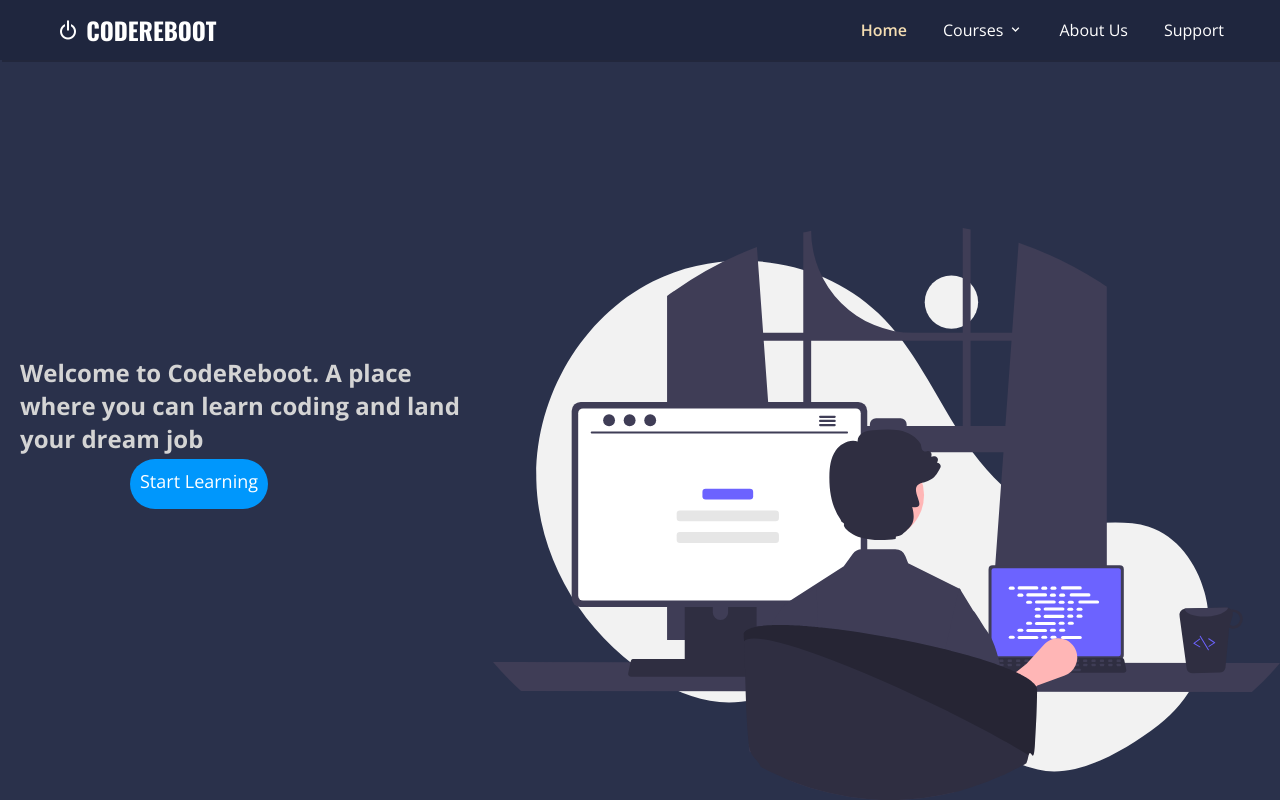
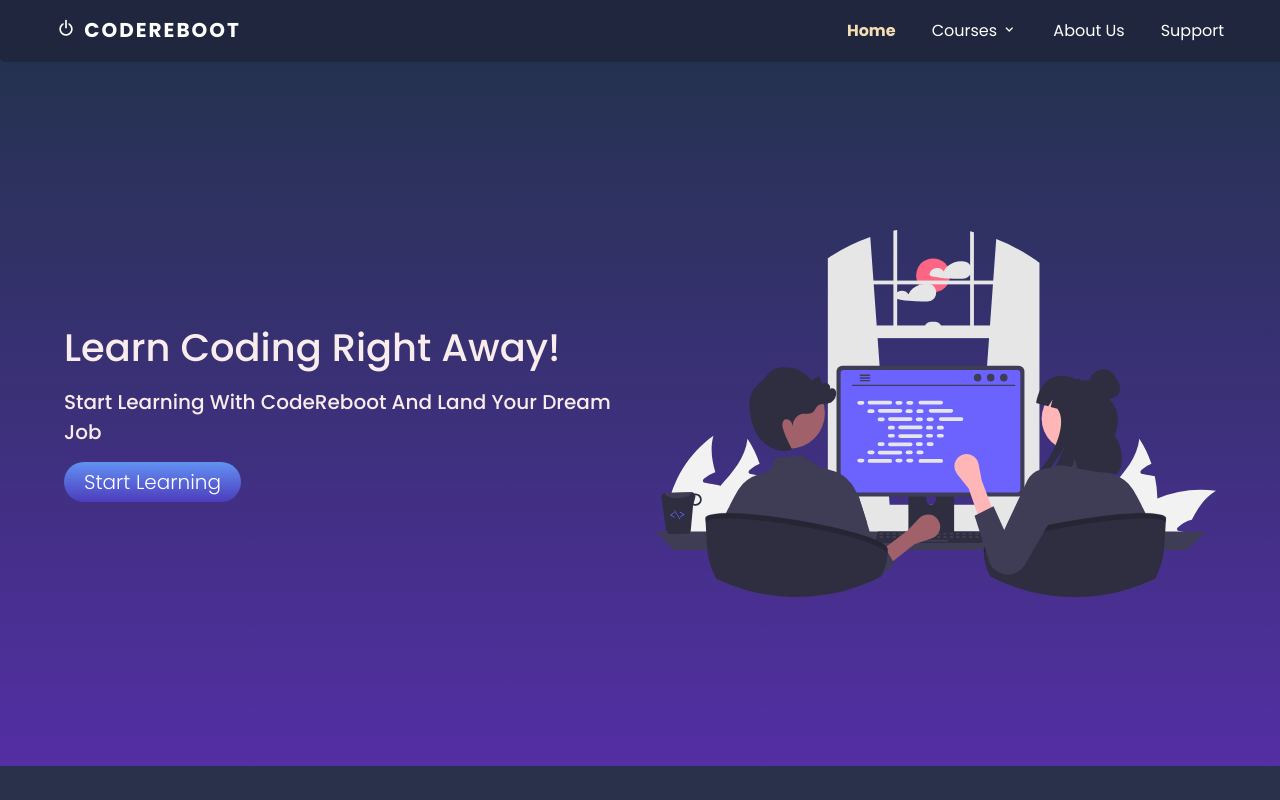
Before and after one commit to CodeRebootTeam/CodeReboot, a PHP site: page / in a window 1280 px wide. Run offline with PHP 8.4, Linux system fonts and the light colour scheme.

Commit message:
hero-section updated

```diff
--- a/Website/Assets/Css/style.css
+++ b/Website/Assets/Css/style.css
@@ -1,9 +1,11 @@
 @import url('https://fonts.googleapis.com/css2?family=Open+Sans:wght@400;500;600;700&family=Oswald:wght@400;500;600;700&display=swap');
+@import url('https://fonts.googleapis.com/css2?family=Poppins:wght@300;400;500;700;800&display=swap');
 
 
 :root {
 	--open-sans: 'Open Sans', sans-serif;
 	--oswald: 'Oswald', sans-serif;
+	--poppins: 'Poppins', sans-serif;
 
 	--blue: #0097FC;
 	--light-blue: #7AC1FE;
@@ -14,7 +16,7 @@
 	margin: 0;
 	padding: 0;
 	box-sizing: border-box;
-	font-family: var(--open-sans);
+	font-family: var(--poppins);
 }
 body {
 	background: #2a314b;
@@ -48,6 +50,7 @@ nav .toggle-navbar {
 	z-index: 200;
 	transition: all .3s ease;
 	display: none;
+	color: white;
 }
 nav > .container {
 	display: flex;
@@ -55,9 +58,10 @@ nav > .container {
 }
 nav .brand {
 	margin-right: auto;
-	font-size: 24px;
+	font-size: 20px;
+	letter-spacing: 2px;
 	font-weight: 700;
-	font-family: var(--oswald);
+	font-family: var(--poppins);
 	color: #fff;
 	text-transform: uppercase;
 }
@@ -80,7 +84,7 @@ nav .nav-menu .active{
     font-weight: 600;
 }
 nav .nav-menu > li:hover > a {
-	color: var(--blue);
+	color: var(--light-blue);
 }
 nav .nav-menu > li > a .bx {
 	transition: all .3s ease;
@@ -128,7 +132,7 @@ nav .nav-menu > li .dropdown-menu .left-section p {
 }
 nav .nav-menu > li .dropdown-menu .left-section .btn-see-all {
 	padding: 12px 28px;
-	background: var(--blue);
+	background: var(--light-blue);
 	border-radius: 8px;
 	color: #fff;
 	transition: all .3s ease;
@@ -192,50 +196,59 @@ nav .nav-menu > li .dropdown-menu .right-section .dropdown-links li a:hover h5 {
 nav .nav-menu > li .dropdown-menu .right-section .dropdown-links li a:hover p {
 	color: #000;
 }
-.hero-section{
-	display: flex;
-
-	position: absolute;
-	z-index: -9999;
-	right: 0;
-	bottom: 0;
+.hero-div{
+	background: linear-gradient(180deg, #24324f 0%, rgb(114, 44, 219) 164.26%);
 }
-.hero-section h1{
-	justify-content: left;
-	align-items: left;
-	align-self: left;
-	padding-left:  20px;
-	padding-top: 10%;
-	color: rgb(212, 212, 212);
+.hero{
+	gap: 2em;
+	flex-wrap: wrap-reverse;
+	align-items: center;
+	min-height: calc(100vh - 93.6px);
 }
-.hero-section image{
+.hero>*{
+	flex: 1 1 25em;
 }
-
-.hero-section .hero-btn{
-	position: absolute;
-	top: 40%;
-	left: 10%;
-	display: inline-block;
-	outline: 0;
-	border: none;
-	cursor: pointer;
-	padding: 10px 10px;
+.hero h1{
+	color: #f9ecec;
+	font-weight: 500;
+	font-size: clamp(20px, 3vw, 50px);
+	line-height: 1;
+	font-family: (--poppins);
+}
+.hero p{
+	color: #f9ecec;
+	font-weight: 500;
+	font-size: 20px;
+	padding: 1em 0;
+	font-family: (--poppins);
+}
+.hero a{
+	font-weight: 100;
+	font-size: 20px;
+	padding: 0.3em 1em;
+	background: linear-gradient(180deg, #6292f3 0%, rgba(63,0,156,0.90) 164.26%);
 	border-radius: 50px;
-	margin: 2px;
-	height: 50px;
-	font-size: 18px;
-	background-color: var(--blue);
-	color: #fff;
-	justify-content: center;
-	align-items: center;
+	color: white;
 
 }
-.hero-section .hero-btn:hover{
-background-color: var(--dark-blue);
+.hero a:hover{
+	background: linear-gradient(90deg,#6292f3 0%, rgba(63,0,156,0.90) 164.26%) ;
+
+}
+.hero img{
+	max-width: 100%;
+	object-fit: cover;
+}
+.row{
+	display: flex;
+}
+.herocontainer{
+	max-width: 90%;
+	margin: 0 auto;
 }
 
 
-
+/* MEDIA QUERIES */
 
 @media screen and (max-width: 576px) {
 	nav .nav-menu {
@@ -244,7 +257,7 @@ background-color: var(--dark-blue);
 		left: 100%;
 		width: 100%;
 		height: 100%;
-		background: #fff;
+		background: #2a314b;
 		z-index: 100;
 		flex-direction: column;
 		align-items: flex-start;
--- a/Website/Assets/Pages/courses.html
+++ b/Website/Assets/Pages/courses.html
@@ -41,7 +41,7 @@
                     <a href="../../index.html">Home</a>
                 </li>
                 <li>
-                    <a href="../Pages/courses.html" class="active">Courses <i class='bx bx-chevron-down' ></i></a>
+                    <a href="#" class="active">Courses <i class='bx bx-chevron-down' ></i></a>
                     <div class="dropdown-menu">
                         <div class="container">
                             <div class="left-section">
--- a/Website/index.html
+++ b/Website/index.html
@@ -31,7 +31,8 @@
     <link rel="icon" type="image/x-icon" href="Assets/Images/favicons/favicon-32x32.png">
 	<title>CodeReboot | Home</title>
 </head>
-<body><nav>
+<body onload="typeWriter()">
+    <nav>
     <div class="container">
         <a href="#" class="brand"><i class='bx bx-power-off'></i> CodeReboot </a>
         <ul class="nav-menu">
@@ -39,7 +40,7 @@
                 <a href="./index.html" class="active">Home</a>
             </li>
             <li>
-                <a href="./Assets/Pages/courses.html">Courses <i class='bx bx-chevron-down' ></i></a>
+                <a href="#">Courses <i class='bx bx-chevron-down' ></i></a>
                 <div class="dropdown-menu">
                     <div class="container">
                         <div class="left-section">
@@ -121,11 +122,18 @@
     </div>
 </nav>
 
-<section class="hero-section">
-    <h1>Welcome to CodeReboot. A place where you can learn coding and land your dream job</h1>
-    <a href="#" class="hero-btn">Start Learning</a>
-    <img src="./Assets/Images/undraw_programming_re_kg9v.svg" alt="">
-</section>
+<div class="hero-div">
+    <section class="hero row herocontainer">
+    <div>
+        <h1>Learn Coding Right Away!</h1>
+        <p>Start Learning With CodeReboot And Land Your Dream Job</p>
+        <a href="#" class="hero-btn">Start Learning</a>
+    </div>
+    <div class="row">
+        <img src="./Assets/Images/undraw_pair_programming_re_or4x.svg" alt="">
+    </div>
+    </section>
+</div>
 
 	<script src="./Assets/Js/script.js"></script>
 </body>
```
Also changed, not shown: temp.txt (deleted, +0 -89 lines), Website/Assets/Images/undraw_pair_programming_re_or4x.svg (added), Website/Assets/Images/undraw_programmer_re_owql.svg (added), Website/Assets/Js/script.js (line endings or trailing spaces).
